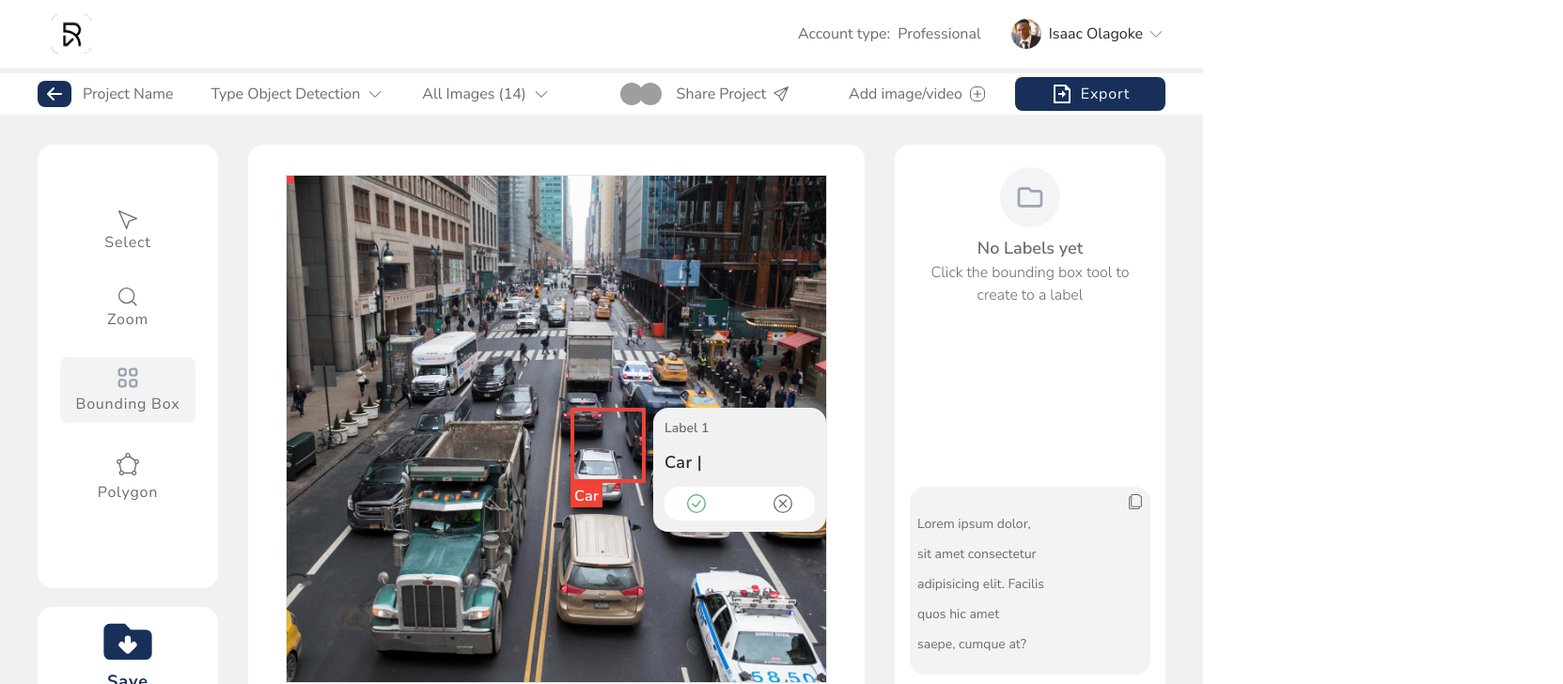
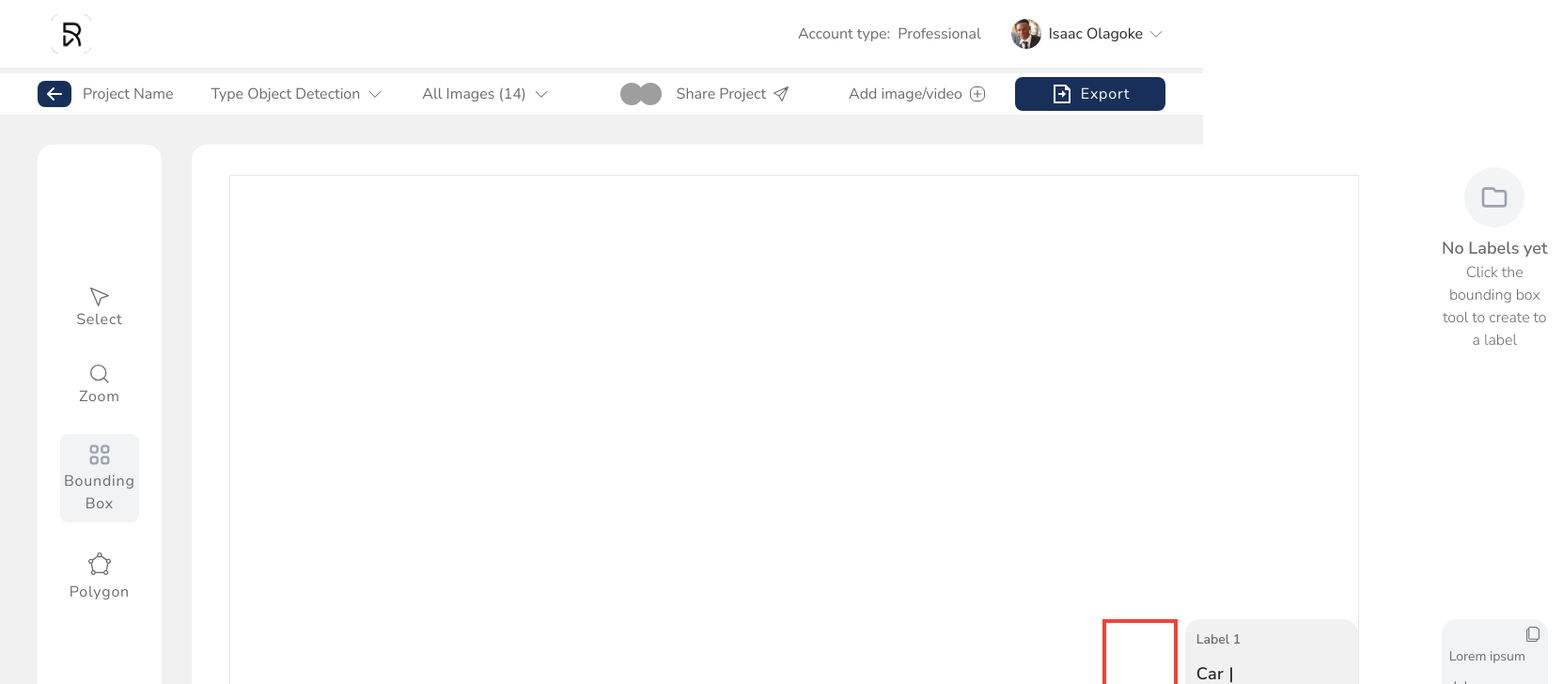
Before and after one commit to GodwinChibyk/rect-labs, a Next.js app: page / in a window 1280 px wide. Shown: the top 728 px of the page at 94% size, 1663 px wide, since content can reach past the window. Built offline with nearby package versions, Linux system fonts and the light colour scheme; grey boxes are pictures that could not be loaded.

Commit message:
add canvas

```diff
--- a/components/Pages/Dashboard/Main/Main.tsx
+++ b/components/Pages/Dashboard/Main/Main.tsx
@@ -15,25 +15,16 @@ import CloseIcon from "../../../Global/Icons/CloseIcon";
 import DropDownIcon from "../../../Global/Icons/DropDownIcon";
 
 const Main = () => {
+  const boxContainerRef = useRef<HTMLDivElement>(null);
   const [imageUrl, setImageUrl] = useState("/img/car1.jpg");
-  const imageContainerRef = useRef<HTMLDivElement>(null);
-  const boxContainerRef = useRef<HTMLDivElement>(null);
-  const canvas = useRef<HTMLCanvasElement>(null);
-  const ctx: any = null;
-  const CARD_WIDTH: number = 100;
-  const [imageElement, setImageElement] = useState<HTMLImageElement | null>();
-
-  // Image data
-  const [imageStartX, setImageStartX] = useState<number>(0);
-  const [imageStartY, setImageStartY] = useState<number>(0);
-  const [imageWidth, setImageWidth] = useState<number>(0);
-  const [remainingWidth, setRemainingWidth] = useState<number>(0)
-
-
+  const canvasRef = useRef<HTMLCanvasElement>(null);
+  const [ctx, setCtx] = useState<CanvasRenderingContext2D | null>();
+  const [offSetY, setOffSetY] = useState<number>(0);
+  const [offSetX, setOffSetX] = useState<number>(0);
   const [drawing, setDrawing] = useState<boolean>(false);
+  const [startY, setStartY] = useState<number>(0);
   const [startX, setStartX] = useState<number>(0);
-  const [startY, setStartY] = useState<number>(0);
-
+  const [remainingSpace, setRemainingSpace] = useState<number>(0);
 
   const dummyImage = [
     {
@@ -46,78 +37,114 @@ const Main = () => {
     },
   ];
 
-  // get the image element
   useEffect(() => {
-    setImageElement(
-      imageContainerRef.current?.children[0].children[0] as HTMLImageElement
-    );
+    // get the context and draw
+    if (canvasRef.current) {
+      const drawingContext = canvasRef.current.getContext("2d");
+      if (drawingContext) {
+        drawingContext.strokeStyle = "blue";
+        drawingContext.lineWidth = 2;
+        setCtx(drawingContext);
+        //
+        const canvasOffSet: DOMRect = canvasRef.current.getBoundingClientRect();
+        setOffSetX(canvasOffSet.left + window.scrollX);
+        setOffSetY(canvasOffSet.top + window.scrollY);
+      }
+    }
+  }, []);
 
-  }, [imageUrl]);
+  const startDrawing = (e: any) => {
+    e.preventDefault();
+    e.stopPropagation();
+    // save the starting x/y of the rectangle
+    setStartX(+Number(e.pageX - offSetX));
+    setStartY(+Number(e.pageY - offSetY));
 
-  useEffect(() => {
-    updateImageLocation();
-  }, [imageElement]);
+    // set a flag indicating the drag has begun
+    setDrawing(true);
+  };
 
-  const updateImageLocation = () => {
-    if (imageElement) {
-      const { x, y, width, height, bottom, left, right, top } =
-        imageElement.getBoundingClientRect();
+  const stopDrawing = (e: any) => {
+    e.preventDefault();
+    e.stopPropagation();
 
+    // set a flag indicating the drag has begun
+    if (ctx) ctx.save();
 
-      // update height for image
-      setImageStartX(x + window.scrollX);
-      setImageStartY(y + window.scrollY);
-      setImageWidth(width)
+    setDrawing(false);
+
+    // check x position for card
+    console.log(remainingSpace);
+    if (remainingSpace <= 110) {
+      console.log("Render box to right");
+    } else {
+      console.log("Render box to left");
     }
   };
 
-  const drawOnImage = (e: any) => {
+  const draw = (e: any) => {
+    e.preventDefault();
+    e.stopPropagation();
 
-    if (boxContainerRef.current && !drawing) {
-      // box start
-      const BOX_START_X = e.pageX - imageStartX;
-      const BOX_START_Y = e.pageY - imageStartY;
-      boxContainerRef.current.style.left = `${BOX_START_X}px`;
-      boxContainerRef.current.style.top = `${BOX_START_Y}px`;
-      setDrawing(true);
+    // if we're not dragging, just return
+    if (!drawing) {
+      return;
     }
-    const BOX_HEIGHT = e.pageY - startY;
-    const BOX_WIDTH = e.pageX - startX;
 
+    // get the current mouse position
+    const mouseX = Number(e.pageX - offSetX);
+    const mouseY = Number(e.pageY - offSetY);
 
+    // Put your mousemove stuff here
 
-    if (boxContainerRef.current && BOX_WIDTH < remainingWidth) {
-      boxContainerRef.current.style.width = `${BOX_WIDTH}px`;
-      boxContainerRef.current.style.height = `${BOX_HEIGHT}px`;
+    if (ctx && canvasRef.current) {
+      // clear the canvas
+      ctx.clearRect(0, 0, canvasRef.current.width, canvasRef.current.height);
+
+      // calculate the rectangle width/height based
+      // on starting vs current mouse position
+      var width = mouseX - startX;
+      var height = mouseY - startY;
+
+      // draw a new rect from the start position
+      // to the current mouse position
+      ctx.beginPath();
+
+      ctx.rect(startX, startY, width, height);
+
+      ctx.stroke();
+      const axis = {
+        x1: startX,
+        y1: startY,
+        x2: width,
+        y2: height,
+      };
+      // get the remaining space
+      let rmSpace: number;
+      if (axis.x2 < 0) {
+        rmSpace = axis.x1 + axis.x2;
+      } else if (axis.x1 < 110) {
+        rmSpace = axis.x1;
+      } else {
+        rmSpace = axis.x1 + axis.x2;
+      }
+      setRemainingSpace(rmSpace);
+      console.log(axis);
     }
-  };
-
-  const startDrawingOnImage = (e: any) => {
-
-    setRemainingWidth(imageWidth  - (e.pageX -imageStartX) -8)
-    // get space from left
-    setStartX(e.pageX);
-    setStartY(e.pageY);
-  };
-  const stopDrawingOnImage = (e: any) => {
-    setDrawing(false);
-    console.log("Ended drawing");
   };
 
   return (
     <div className="bg-whiteColor min-h-full flex-1 rounded-2xl px-10 pt-8 pb-5">
-      <div className="h-4/5 w-full border relative" ref={imageContainerRef}>
-        <Image
-          src={imageUrl}
-          className="w-full h-full"
-          alt="car1"
-          objectFit="cover"
-          objectPosition="center"
-          layout="fill"
-          onDrag={drawOnImage}
-          onDragStart={startDrawingOnImage}
-          onDragEnd={stopDrawingOnImage}
-        />
+      <div className="h-4/5 w-full border relative">
+        <canvas
+          onMouseDown={startDrawing}
+          onMouseMove={draw}
+          onMouseUp={stopDrawing}
+          ref={canvasRef}
+          width={1200}
+          height={800}
+        ></canvas>
+
         <div className="absolute flex space-x-2 bottom-40 right-0">
           <div>
             <div className="w-20 h-20 border-4 border-redColor relative"></div>
@@ -144,14 +171,6 @@ const Main = () => {
             </div>
           </div>
         </div>
-
-        <div
-          ref={boxContainerRef}
-          className="absolute border-4 border-red-500 pointer-events-none"
-          style={{
-            left: 0,
-          }}
-        ></div>
       </div>
 
       <div className="h-1/5">
```
